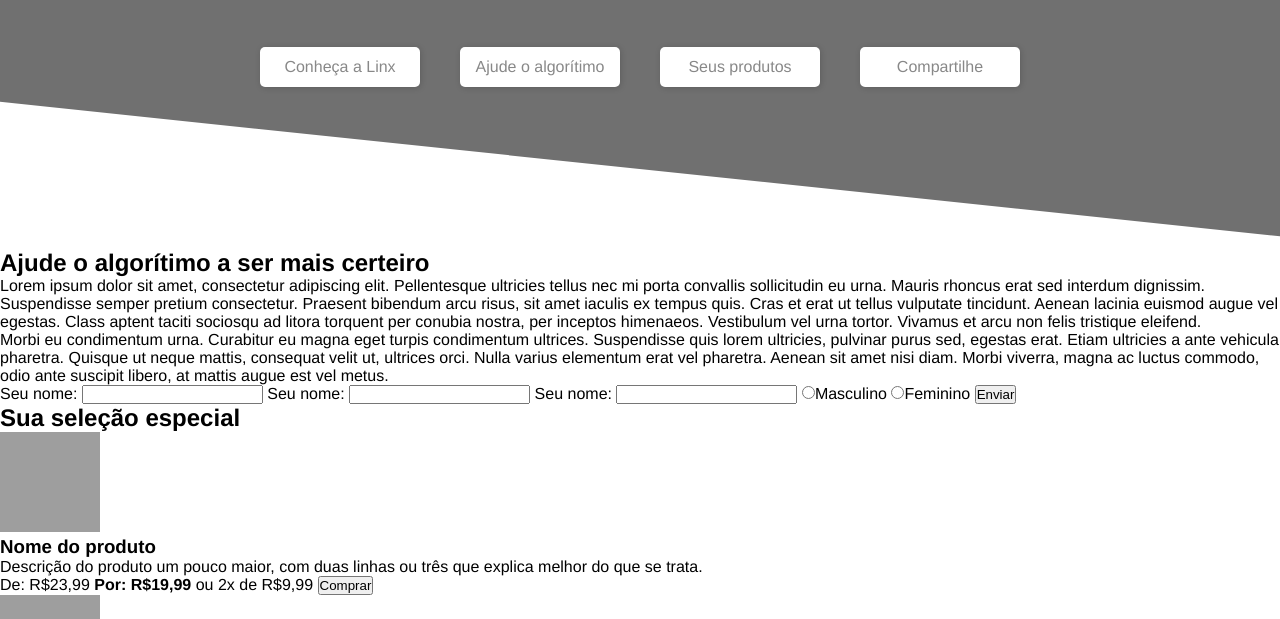
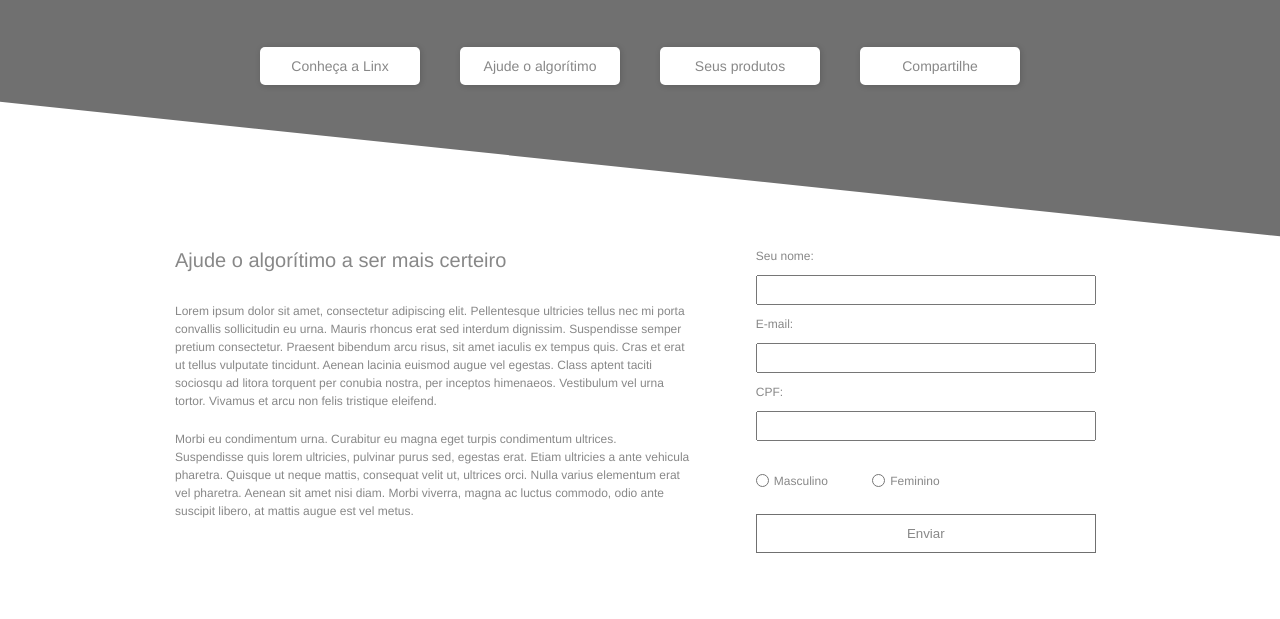
Before and after one commit to Lc-Olimpio/Teste-Landing-page, a plain HTML site: page index.html in a window 1280 px wide. Shown: the part 181-800 px from the top of the page. Drawn offline with Linux system fonts and the light colour scheme; grey boxes are pictures that could not be loaded.

Commit message:
css primeira section completo

```diff
--- a/css/style.scss
+++ b/css/style.scss
@@ -68,6 +68,88 @@ h1 {
       width: 160px;
       border-radius: 5px;
       box-shadow: 1px 1px 6px #00000029;
+      font-size: 14px;
     }
   }
 }
+
+main {
+  max-width: 930px;
+  margin: 0 auto;
+}
+
+/* FIRST SECTION */
+
+.f-section {
+  display: flex;
+  color: #888888;
+  margin-bottom: 80px;
+
+  .div1 {
+    width: 56%;
+    margin-right: 60px;
+
+    h2 {
+      font-size: 20px;
+      font-weight: 400;
+      margin-bottom: 30px;
+    }
+
+    p {
+      font-size: 12px;
+      line-height: 18px;
+
+
+      &:first-of-type{
+        margin-bottom: 20px;
+      }
+    }
+  }
+
+  .div2 {
+    width: 30%;
+
+    label {
+      display: block;
+      font-size: 12px;
+    }
+
+    input {
+      width: 340px;
+      height: 30px;
+      margin: 12px 0;
+      outline: none;
+    }
+
+    div {
+      margin-top: 20px;
+
+      label {
+        display: inline-flex;
+        margin-right: 40px;
+      }
+
+      input {
+        width:auto;
+        height: auto;
+        margin: auto;
+        margin-right: 5px;
+      }
+    }
+
+    button {
+      width: 340px;
+      height: 39px;
+      color: #888888;
+      background: #fff;
+      border: 1px solid #707070;
+      margin-top: 23px;
+    }
+  }
+}
+
+.clickable {
+  &:hover {
+    cursor: pointer;
+  }
+}
--- a/index.html
+++ b/index.html
@@ -9,8 +9,8 @@
   <title>Tete Landing page</title>
 </head>
 <body>
+
   <header class="header skewd-bg">
-
     <div class="container">
       <div class="initial-text-div">
         <span>uma seleção de produtos</span>
@@ -32,31 +32,34 @@
   </header>
 
   <main>
-    <section id="helpTheAlgorithm">
-      <div>
+    <section id="helpTheAlgorithm" class="f-section">
+      <div class="div1">
         <h2>Ajude o algorítimo a ser mais certeiro</h2>
         <p>
           Lorem ipsum dolor sit amet, consectetur adipiscing elit. Pellentesque ultricies tellus nec mi porta convallis sollicitudin eu urna. Mauris rhoncus erat sed interdum dignissim. Suspendisse semper pretium consectetur. Praesent bibendum arcu risus, sit amet iaculis ex tempus quis. Cras et erat ut tellus vulputate tincidunt. Aenean lacinia euismod augue vel egestas. Class aptent taciti sociosqu ad litora torquent per conubia nostra, per inceptos himenaeos. Vestibulum vel urna tortor. Vivamus et arcu non felis tristique eleifend.
         </p>
         <p>
-          Morbi eu condimentum urna. Curabitur eu magna eget turpis condimentum ultrices. Suspendisse quis lorem ultricies, pulvinar purus sed, egestas erat. Etiam ultricies a ante vehicula pharetra. Quisque ut neque mattis, consequat velit ut, ultrices orci. Nulla varius elementum erat vel pharetra. Aenean sit amet nisi diam. Morbi viverra, magna ac luctus commodo, odio ante suscipit libero, at mattis augue est vel metus.
+          Morbi eu condimentum urna. Curabitur eu magna eget turpis condimentum ultrices. <br> Suspendisse quis lorem ultricies, pulvinar purus sed, egestas erat. Etiam ultricies a ante vehicula pharetra. Quisque ut neque mattis, consequat velit ut, ultrices orci. Nulla varius elementum erat vel pharetra. Aenean sit amet nisi diam. Morbi viverra, magna ac luctus commodo, odio ante suscipit libero, at mattis augue est vel metus.
         </p>
       </div>
-      <div>
+
+      <div class="div2">
         <form>
           <label for="name">Seu nome:</label>
           <input type="text" name="name" id="name">
 
-          <label for="name">Seu nome:</label>
-          <input type="text" name="name" id="name">
+          <label for="name">E-mail:</label>
+          <input type="text" name="E-mail" id="name">
 
-          <label for="name">Seu nome:</label>
-          <input type="text" name="name" id="name">
+          <label for="name">CPF:</label>
+          <input type="text" name="CPF" id="name">
 
-          <label><input type="radio" name="gender" value="male">Masculino</label>
-          <label><input type="radio" name="gender" value="female">Feminino</label>
+          <div>
+            <label class="clickable"><input class="clickable" type="radio" name="gender" value="male">Masculino</label>
+            <label class="clickable"><input class="clickable" type="radio" name="gender" value="female">Feminino</label>
+          </div>
 
-          <button>Enviar</button>
+          <button class="clickable">Enviar</button>
         </form>
       </div>
     </section>
```
Also changed, not shown: css/style.css, 1 other file.
